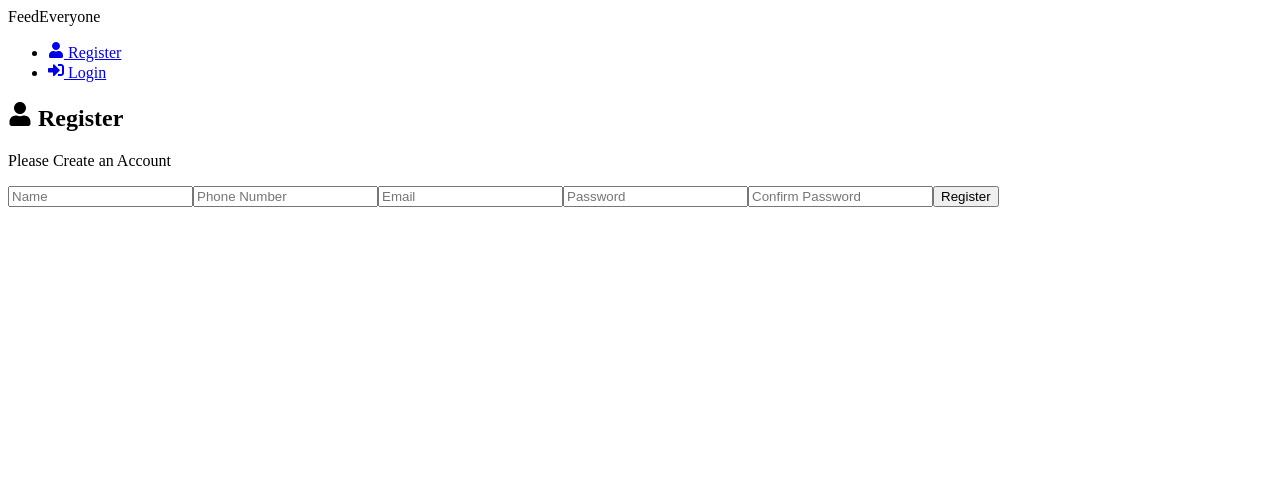
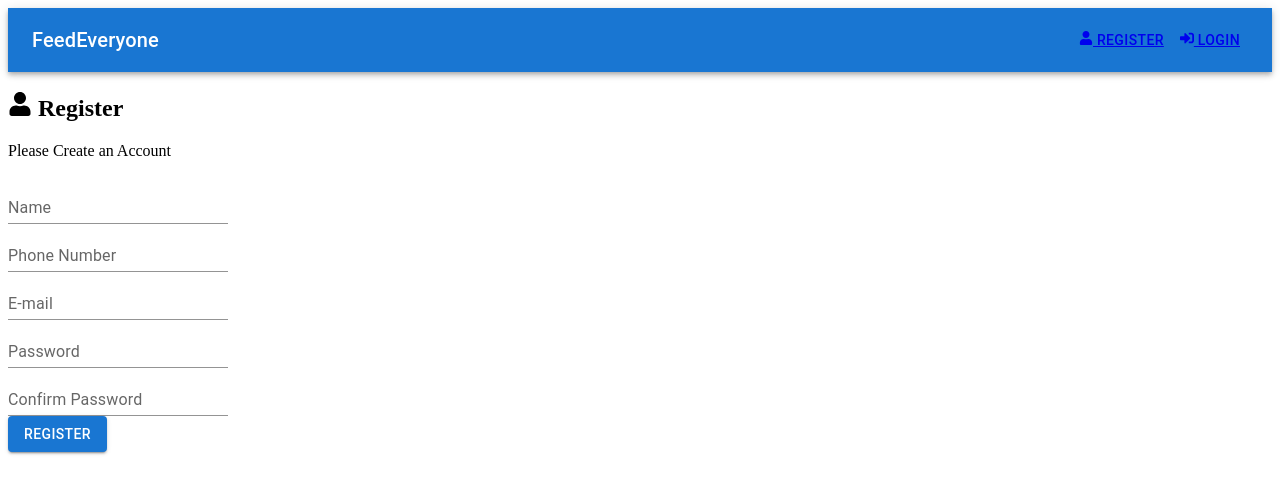
Before and after one commit to Minesh6684/MERN, a React (Create React App) app in the folder frontend/: page /register in a window 1280 px wide. Shown: the top 494 px of the page. Built offline with nearby package versions, Linux system fonts and the light colour scheme.

Commit message:
Material UI incorporation

```diff
--- a/frontend/package.json
+++ b/frontend/package.json
@@ -4,6 +4,11 @@
   "proxy": "http://localhost:5001",
   "private": true,
   "dependencies": {
+    "@emotion/react": "^11.10.5",
+    "@emotion/styled": "^11.10.5",
+    "@mui/icons-material": "^5.10.16",
+    "@mui/material": "^5.10.16",
+    "@mui/styled-engine-sc": "^5.10.16",
     "@reduxjs/toolkit": "^1.9.0",
     "@testing-library/jest-dom": "^5.16.5",
     "@testing-library/react": "^13.4.0",
@@ -16,6 +21,7 @@
     "react-router-dom": "^6.4.3",
     "react-scripts": "5.0.1",
     "react-toastify": "^9.1.1",
+    "styled-components": "^5.3.6",
     "web-vitals": "^2.1.4"
   },
   "scripts": {
--- a/frontend/src/components/DonationCard.jsx
+++ b/frontend/src/components/DonationCard.jsx
@@ -2,6 +2,14 @@ import { BsDashLg } from 'react-icons/bs'
 import { useDispatch } from 'react-redux'
 import { useState } from 'react'
 import {updateDonation} from '../features/donation/donationSlice'
+
+// DONATION CARD
+import * as React from 'react';
+import Card from '@mui/material/Card';
+import CardActions from '@mui/material/CardActions';
+import CardContent from '@mui/material/CardContent';
+import Button from '@mui/material/Button';
+import Typography from '@mui/material/Typography';
 
 function DonationCard({donation}) {
 
@@ -21,22 +29,36 @@ function DonationCard({donation}) {
     }
 
     return(
-        <div>
-            <p>{donation.description} <BsDashLg color={!donation.isDonated ? !donation.isReserved ? 'green' : 'orange' : 'red'} /></p>
-            <p>{donation.address}</p>
+        <Card sx={{ maxWidth: 345 }}>
+            <CardContent>
+                <Typography gutterBottom variant="h5" component="div">
+                    {donation.address}
+                </Typography>
+                <Typography variant="body2" color="text.secondary">
+                    {donation.description}
+                </Typography>
+                <Typography variant="body2" color="text.secondary">
+                    {donation.name}
+                </Typography>
+                <Typography variant="body2" color="text.secondary">
+                    {donation.phone}
+                </Typography>
+            </CardContent>
+        <CardActions>
+          <BsDashLg color={!donation.isDonated ? !donation.isReserved ? 'green' : 'orange' : 'red'} />
           {donation.isReserved ? (
               <>
-                    Reserved For: <p>{donation.reservedFor}</p>
+                  <p>Reserved For: {donation.reservedFor}</p>
               </>
           )
           : (
           <form onSubmit={reserveDonation}>
-                Reserve For: <input type='text' value={reservedFor} onChange={(e) => setReservedFor(e.target.value)}/>
-                <input type='submit' value='Reserve'/>
+              Reserve For: <input type='text' value={reservedFor} onChange={(e) => setReservedFor(e.target.value)} required/>
+              <Button variant='contained' type='submit'>Reserve</Button>
           </form>
           )}
-
-        </div>
+        </CardActions>
+      </Card>
     )
 }
 
--- a/frontend/src/components/DonationItem.jsx
+++ b/frontend/src/components/DonationItem.jsx
@@ -1,6 +1,11 @@
 import { AiFillDelete } from 'react-icons/ai'
 import { useDispatch } from 'react-redux'
 import {deleteDonation, updateDonation} from '../features/donation/donationSlice'
+
+// Material UI
+import * as React from 'react';
+import Button from '@mui/material/Button';
+
 
 function DonationItem({donation}) {
     const dispatch = useDispatch()
@@ -14,14 +19,16 @@ function DonationItem({donation}) {
     }
     return (
         <div>
-            <p>{donation.description}
-               { !donation.isReserved
-               ? <AiFillDelete onClick={()=> dispatch(deleteDonation(donation._id))}/>
-               : !donation.isDonated
-               ? <button onClick={donated}>Donated</button>
-               : <p>status: Donated</p>}
-            </p>
             <p>{donation.address}</p>
+            <p>{donation.description}</p>
+            { !donation.isReserved
+            ? <AiFillDelete onClick={()=> dispatch(deleteDonation(donation._id))}/>
+            : !donation.isDonated
+            ?
+            <>
+                <p>Reserved for: {donation.reservedFor}</p><Button variant="contained" onClick={donated}>Mark As Donated</Button>
+            </>
+            : <p>donated to: {donation.reservedFor}</p>}
         </div>
     )
 }
--- a/frontend/src/components/Header.jsx
+++ b/frontend/src/components/Header.jsx
@@ -1,7 +1,16 @@
- import { FaSignInAlt, FaSignOutAlt, FaUser } from 'react-icons/fa'
+import { FaSignInAlt, FaSignOutAlt, FaUser } from 'react-icons/fa'
 import { Link, useNavigate } from 'react-router-dom'
 import { useSelector, useDispatch } from 'react-redux'
 import { logout, reset } from '../features/auth/authSlice'
+
+
+// Material UI
+import * as React from 'react';
+import AppBar from '@mui/material/AppBar';
+import Box from '@mui/material/Box';
+import Toolbar from '@mui/material/Toolbar';
+import Typography from '@mui/material/Typography';
+import Button from '@mui/material/Button';
 
 function Header () {
     const { user } = useSelector((state) => state.auth)
@@ -16,24 +25,22 @@ function Header () {
 
     return (
         <header>
-            <div>
-                FeedEveryone
-            </div>
-            <ul>
-                {
-                user
-                ?
-                (
-                <li>
-                    <button onClick={LogOut}> <FaSignOutAlt /> Logout </button>
-                </li>
-                )
-                :
-                (<>
-                    <li><Link to='/register'> <FaUser/> Register</Link></li>
-                    <li><Link to='/login'> <FaSignInAlt/> Login</Link></li>
-                </>)}
-            </ul>
+            <Box sx={{ flexGrow: 1 }}>
+                <AppBar position="static">
+                    <Toolbar>
+                        <Typography variant="h6" component="div" sx={{ flexGrow: 1 }}>
+                            FeedEveryone
+                        </Typography>
+                        {user
+                        ? (<Button color="inherit" onClick={LogOut}><FaSignOutAlt /> Logout</Button>)
+                        : (
+                        <>
+                            <Button color="inherit"><Link to='/register'> <FaUser/> Register</Link></Button>
+                            <Button color="inherit"><Link to='/login'> <FaSignInAlt/> Login</Link></Button>
+                        </>)}
+                    </Toolbar>
+                </AppBar>
+            </Box>
         </header>
     )
 }
--- a/frontend/src/pages/Dashboard.jsx
+++ b/frontend/src/pages/Dashboard.jsx
@@ -58,8 +58,8 @@ function Dashboard() {
         ) : (<h3>You have no donation</h3>)}
       </section>
       <div style={{border: '2px solid black'}}>
-          {allDonations.map( (donation) =>
-              <DonationCard key={donation._id} donation={donation}/>
+          {allDonations.map((donation) =>
+            <DonationCard key={donation._id} donation={donation}/>
           )}
       </div>
     </>
--- a/frontend/src/pages/Login.jsx
+++ b/frontend/src/pages/Login.jsx
@@ -4,6 +4,12 @@ import { toast } from 'react-toastify'
 import { useDispatch, useSelector } from 'react-redux'
 import { useNavigate } from 'react-router-dom'
 import { login, reset } from '../features/auth/authSlice'
+
+
+// MATERIAL UI
+import * as React from 'react';
+import TextField from '@mui/material/TextField';
+import Button from '@mui/material/Button';
 
 function Login () {
 
@@ -62,9 +68,25 @@ function Login () {
 
             <section>
                 <form onSubmit={onSubmit}>
-                    <input type='email' placeholder='Email' name='email' value={email} onChange={onChange} required/>
-                    <input type='password' placeholder='Password' name='password' value={password} onChange={onChange} required/>
-                    <input type='submit' value='Login'/>
+                    <div>
+                        <TextField
+                            id="standard-helperText"
+                            label="Email"
+                            type='email'  name='email' value={email} onChange={onChange}
+                            variant="standard"
+                        />
+                    </div>
+                    <div>
+                        <TextField
+                            id="standard-helperText"
+                            label="Password"
+                            type='password'  name='password' value={password} onChange={onChange}
+                            variant="standard"
+                        />
+                    </div>
+                    <div>
+                        <Button variant="contained" type='submit'>Login</Button>
+                    </div>
                 </form>
             </section>
         </>
--- a/frontend/src/pages/Register.jsx
+++ b/frontend/src/pages/Register.jsx
@@ -4,6 +4,11 @@ import { useNavigate } from 'react-router-dom'
 import { toast } from 'react-toastify'
 import { FaUser } from 'react-icons/fa'
 import { register, reset } from '../features/auth/authSlice'
+
+// MATERIAL UI
+import * as React from 'react';
+import TextField from '@mui/material/TextField';
+import Button from '@mui/material/Button';
 
 function Register() {
   const [formData, setFormData] = useState({
@@ -72,12 +77,52 @@ function Register() {
 
       <section>
         <form onSubmit={onSubmit}>
-          <input type='text' placeholder='Name' name='name' value={name} onChange={onChange}/>
-          <input type='text' placeholder='Phone Number' name='phone' value={phone} onChange={onChange}/>
-          <input type='email' placeholder='Email' name='email' value={email} onChange={onChange}/>
-          <input type='password' placeholder='Password' name='password' value={password} onChange={onChange}/>
-          <input type='password' placeholder='Confirm Password' name='password2' value={password2} onChange={onChange}/>
-          <input type='submit' value='Register'/>
+          <div>
+            <TextField
+              id="standard-helperText"
+              label="Name"
+              name='name' value={name} onChange={onChange}
+              variant="standard"
+            />
+          </div>
+          <div>
+            <TextField
+              id="standard-helperText"
+              label="Phone Number"
+              name='phone' value={phone} onChange={onChange}
+              variant="standard"
+            />
+          </div>
+          <div>
+            <TextField
+              id="standard-helperText"
+              label="E-mail"
+              type="email"
+              name='email' value={email} onChange={onChange}
+              variant="standard"
+            />
+          </div>
+          <div>
+            <TextField
+              id="standard-helperText"
+              label="Password"
+              type="password"
+              name='password' value={password} onChange={onChange}
+              variant="standard"
+            />
+          </div>
+          <div>
+            <TextField
+              id="standard-helperText"
+              label="Confirm Password"
+              type="password"
+              name='password2' value={password2} onChange={onChange}
+              variant="standard"
+            />
+          </div>
+          <div>
+            <Button variant="contained" type='submit'>Register</Button>
+          </div>
         </form>
       </section>
     </>
```
Also changed, not shown: frontend/src/components/DonationForm.jsx (+30 -3 lines), 1 other file (tests, documents, lock files or other folders). Lines whose indentation alone changed are shown as unchanged.
